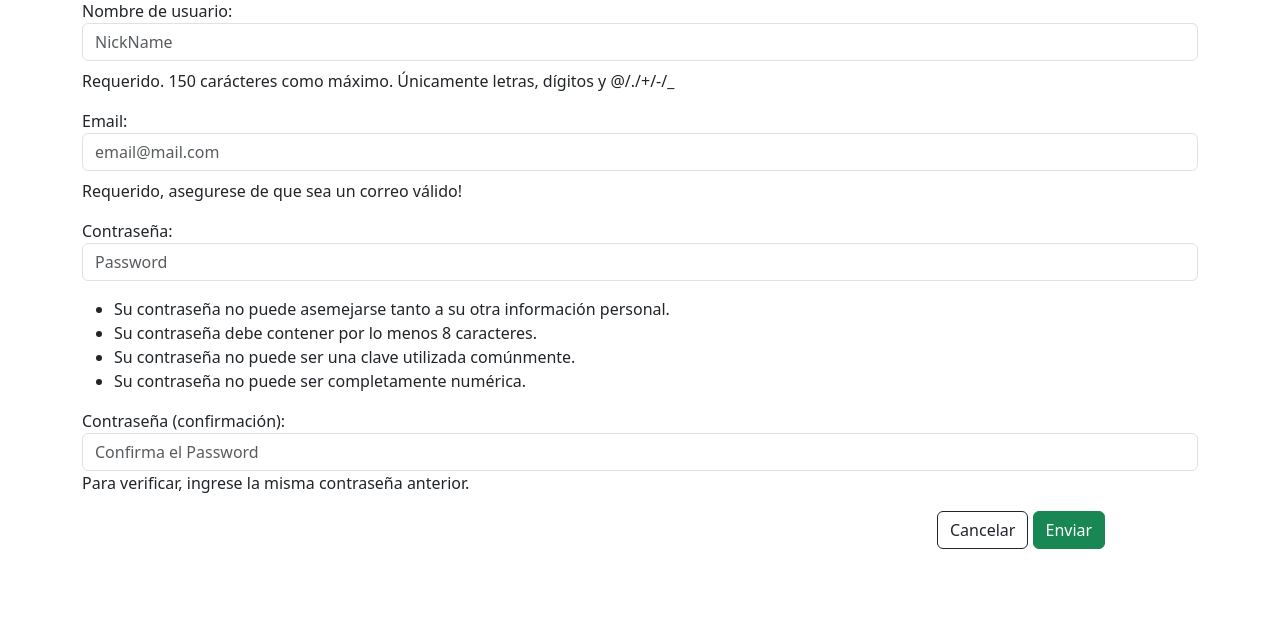
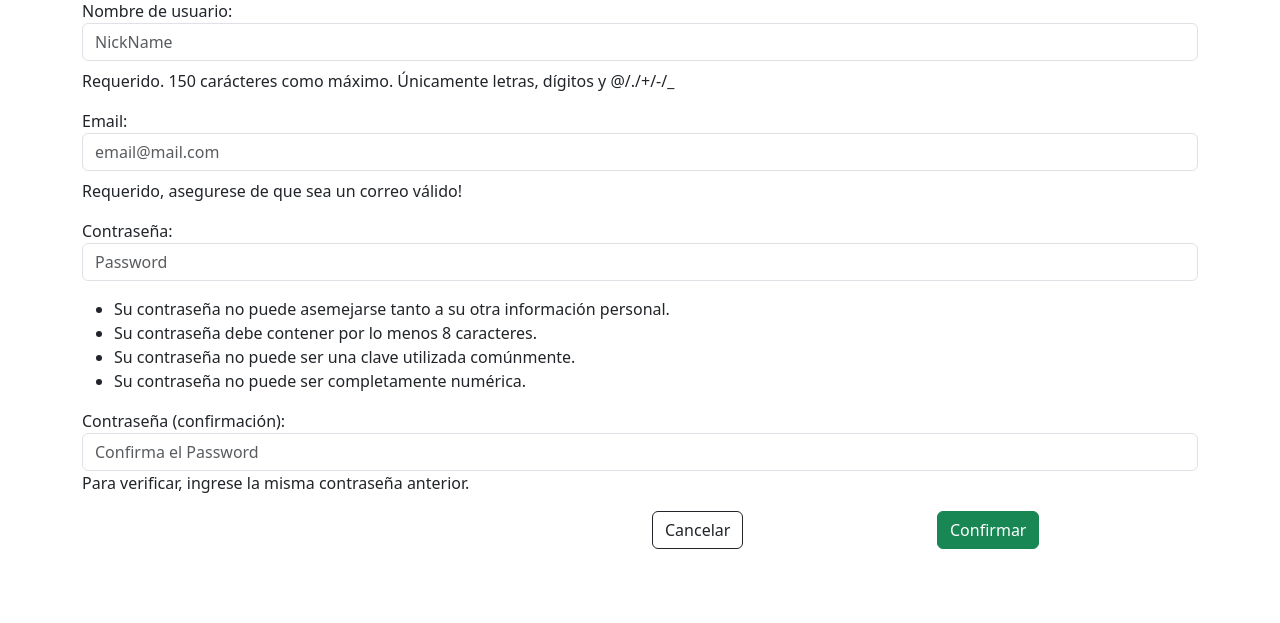
Before and after one commit to viewEder/workmatch, a Django app: page /user/register/ in a window 1280 px wide. Shown: the part 43-666 px from the top of the page. Run offline with Django 4.2, Linux system fonts and the light colour scheme; some libraries are stand-ins or nearby versions; some web fonts are replaced.

Commit message:
Registro mod

```diff
--- a/templates/registration/signup.html
+++ b/templates/registration/signup.html
@@ -12,7 +12,9 @@
             <div class="row justify-content-end">
                 <div class="col-3">
                     <button type="reset" class="btn btn-outline-dark">Cancelar</button>
-                    <button type="submit" class="btn btn-success">Enviar</button>
+                </div>
+                <div class="col-3">
+                    <button type="submit" class="btn btn-success">Confirmar</button>
                 </div>
             </div>
         </form>
```
